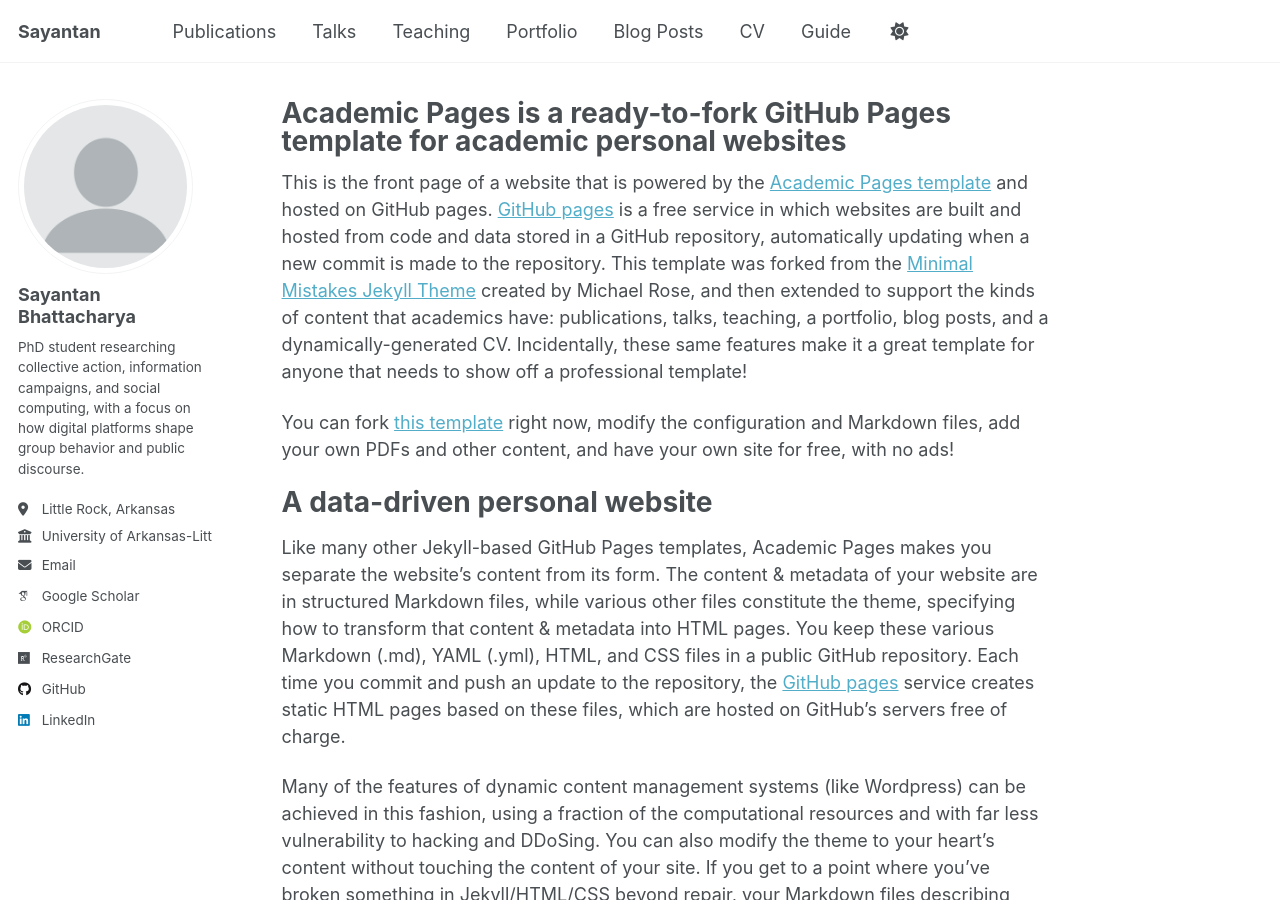
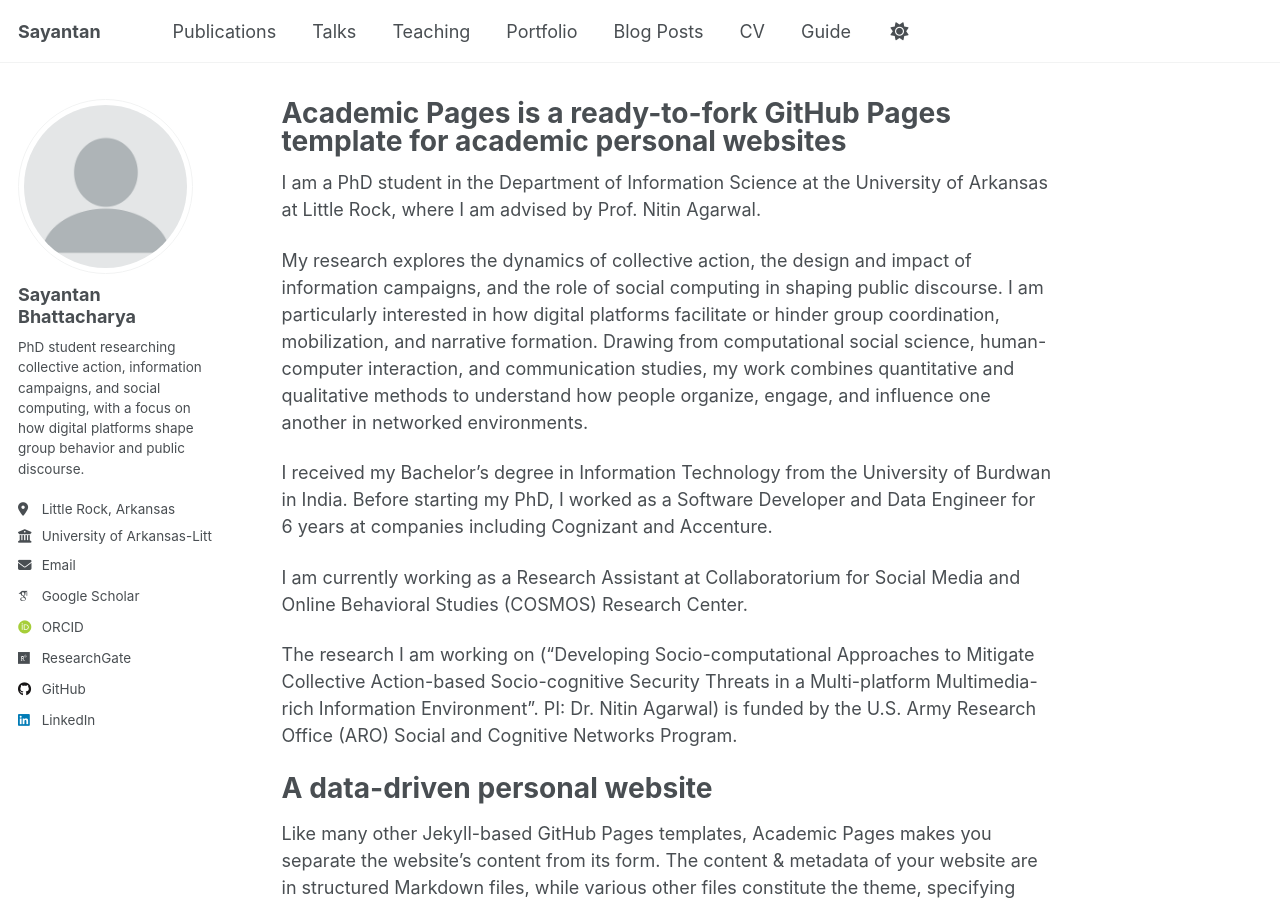
Before and after one commit to sayantan1712/sayantan.github.io, a Jekyll site: the page built from _pages/about.md, in a window 1280 px wide and 900 px high. Built offline with Jekyll 4.4.1, drawn with Linux system fonts in a browser that asks for light colours; some web fonts are replaced; a script that is not in the unit is left out.

Commit message:
Update about.md
Added few things, more needs to be done.

```diff
--- a/_pages/about.md
+++ b/_pages/about.md
@@ -7,9 +7,15 @@ redirect_from:
   - /about.html
 ---
 
-This is the front page of a website that is powered by the [Academic Pages template](https://github.com/academicpages/academicpages.github.io) and hosted on GitHub pages. [GitHub pages](https://pages.github.com) is a free service in which websites are built and hosted from code and data stored in a GitHub repository, automatically updating when a new commit is made to the repository. This template was forked from the [Minimal Mistakes Jekyll Theme](https://mmistakes.github.io/minimal-mistakes/) created by Michael Rose, and then extended to support the kinds of content that academics have: publications, talks, teaching, a portfolio, blog posts, and a dynamically-generated CV. Incidentally, these same features make it a great template for anyone that needs to show off a professional template!
+I am a PhD student in the Department of Information Science at the University of Arkansas at Little Rock, where I am advised by Prof. Nitin Agarwal.
 
- You can fork [this template](https://github.com/academicpages/academicpages.github.io) right now, modify the configuration and Markdown files, add your own PDFs and other content, and have your own site for free, with no ads!
+My research explores the dynamics of collective action, the design and impact of information campaigns, and the role of social computing in shaping public discourse. I am particularly interested in how digital platforms facilitate or hinder group coordination, mobilization, and narrative formation. Drawing from computational social science, human-computer interaction, and communication studies, my work combines quantitative and qualitative methods to understand how people organize, engage, and influence one another in networked environments.
+
+I received my Bachelor's degree in Information Technology from the University of Burdwan in India. Before starting my PhD, I worked as a Software Developer and Data Engineer for 6 years at companies including Cognizant and Accenture.
+
+I am currently working as a Research Assistant at Collaboratorium for Social Media and Online Behavioral Studies (COSMOS) Research Center.
+
+The research I am working on ("Developing Socio-computational Approaches to Mitigate Collective Action-based Socio-cognitive Security Threats in a Multi-platform Multimedia-rich Information Environment". PI: Dr. Nitin Agarwal) is funded by the U.S. Army Research Office (ARO) Social and Cognitive Networks Program.
 
 A data-driven personal website
 ======
```
